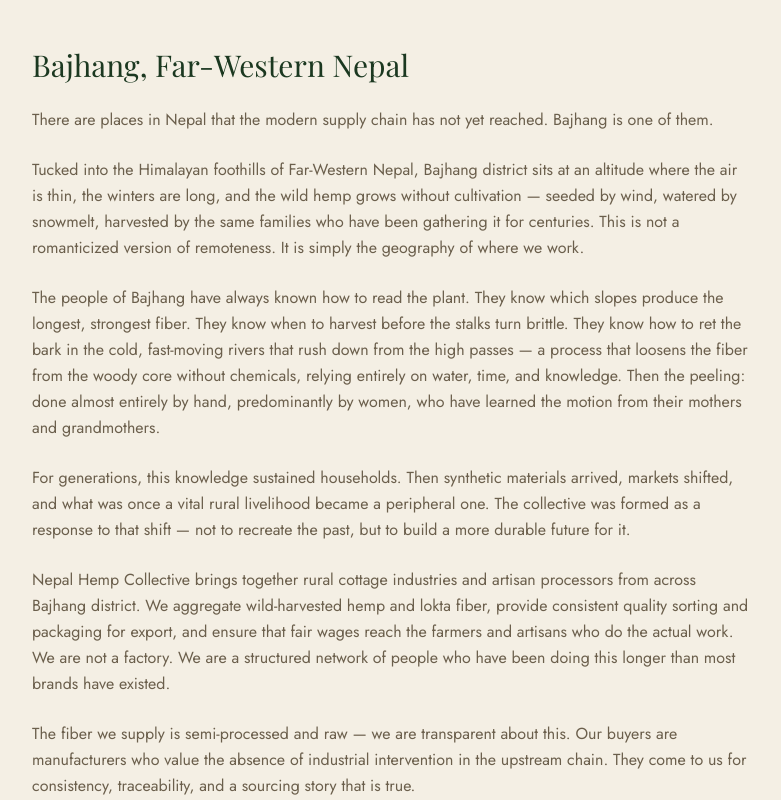
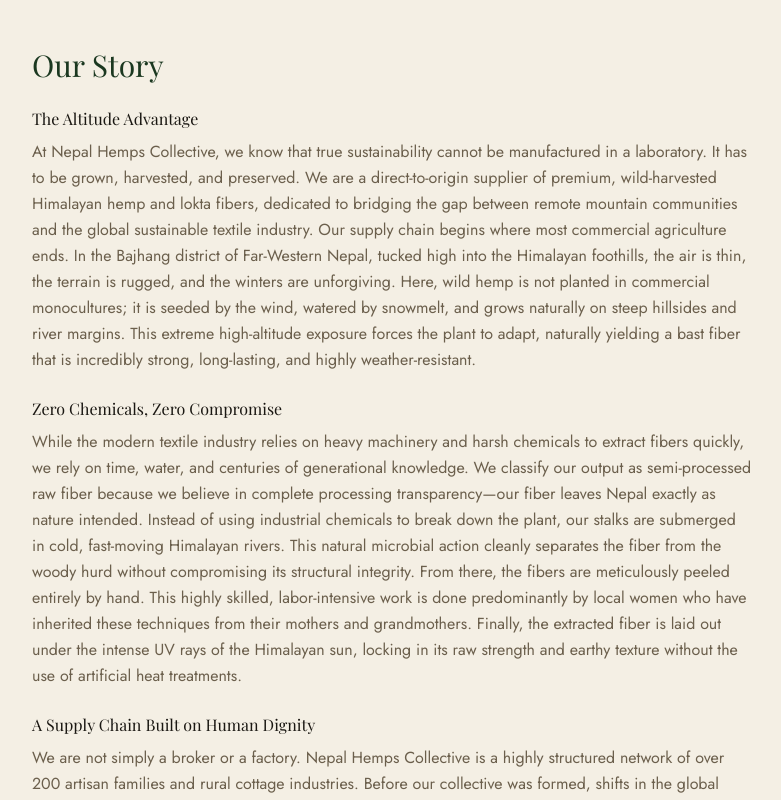
Before and after one commit to nierforprogramming/hemps, a Next.js app: page /story in a window 1280 px wide. Shown: the part 600-1400 px from the top of the page, without its empty margins (248-1029 px from the left). Built offline with nearby package versions, Linux system fonts and the light colour scheme; a web font is replaced by a local one.

Commit message:
Text updates for our story section

```diff
--- a/src/app/story/page.jsx
+++ b/src/app/story/page.jsx
@@ -28,8 +28,10 @@
             data-aos-delay="200"
             className="font-serif text-4xl md:text-5xl lg:text-6xl leading-[1.1] mb-6"
           >
-            <span className="block">Where the Mountains</span>
-            <span className="block italic text-secondary/90">Do the Work</span>
+            <span className="block">Forged in the Himalayas,</span>
+            <span className="block italic text-secondary/90">
+              Structured for the World.
+            </span>
           </h1>
 
           <p
@@ -50,96 +52,103 @@
               data-aos="fade-up"
               className="font-serif text-2xl md:text-3xl text-primary"
             >
-              Bajhang, Far-Western Nepal
+              Our Story
             </h2>
 
-            <p
+            <div className="space-y-2">
+              <h3
                 data-aos="fade-up"
                 data-aos-delay="100"
-              className="text-muted leading-relaxed"
+                className="font-serif"
               >
-              There are places in Nepal that the modern supply chain has not yet
-              reached. Bajhang is one of them.
-            </p>
-
-            <p
-              data-aos="fade-up"
-              data-aos-delay="150"
-              className="text-muted leading-relaxed"
-            >
-              Tucked into the Himalayan foothills of Far-Western Nepal, Bajhang
-              district sits at an altitude where the air is thin, the winters
-              are long, and the wild hemp grows without cultivation — seeded by
-              wind, watered by snowmelt, harvested by the same families who have
-              been gathering it for centuries. This is not a romanticized
-              version of remoteness. It is simply the geography of where we
-              work.
-            </p>
-
+                The Altitude Advantage
+              </h3>
               <p
                 data-aos="fade-up"
                 data-aos-delay="200"
                 className="text-muted leading-relaxed"
               >
-              The people of Bajhang have always known how to read the plant.
-              They know which slopes produce the longest, strongest fiber. They
-              know when to harvest before the stalks turn brittle. They know how
-              to ret the bark in the cold, fast-moving rivers that rush down
-              from the high passes — a process that loosens the fiber from the
-              woody core without chemicals, relying entirely on water, time, and
-              knowledge. Then the peeling: done almost entirely by hand,
-              predominantly by women, who have learned the motion from their
-              mothers and grandmothers.
+                At Nepal Hemps Collective, we know that true sustainability
+                cannot be manufactured in a laboratory. It has to be grown,
+                harvested, and preserved. We are a direct-to-origin supplier of
+                premium, wild-harvested Himalayan hemp and lokta fibers,
+                dedicated to bridging the gap between remote mountain
+                communities and the global sustainable textile industry. Our
+                supply chain begins where most commercial agriculture ends. In
+                the Bajhang district of Far-Western Nepal, tucked high into the
+                Himalayan foothills, the air is thin, the terrain is rugged, and
+                the winters are unforgiving. Here, wild hemp is not planted in
+                commercial monocultures; it is seeded by the wind, watered by
+                snowmelt, and grows naturally on steep hillsides and river
+                margins. This extreme high-altitude exposure forces the plant to
+                adapt, naturally yielding a bast fiber that is incredibly
+                strong, long-lasting, and highly weather-resistant.
               </p>
+            </div>
 
+            <div className="space-y-2">
+              <h3
+                data-aos="fade-up"
+                data-aos-delay="100"
+                className="font-serif"
+              >
+                Zero Chemicals, Zero Compromise
+              </h3>
               <p
                 data-aos="fade-up"
-              data-aos-delay="250"
+                data-aos-delay="200"
                 className="text-muted leading-relaxed"
               >
-              For generations, this knowledge sustained households. Then
-              synthetic materials arrived, markets shifted, and what was once a
-              vital rural livelihood became a peripheral one. The collective was
-              formed as a response to that shift — not to recreate the past, but
-              to build a more durable future for it.
+                While the modern textile industry relies on heavy machinery and
+                harsh chemicals to extract fibers quickly, we rely on time,
+                water, and centuries of generational knowledge. We classify our
+                output as semi-processed raw fiber because we believe in
+                complete processing transparency—our fiber leaves Nepal exactly
+                as nature intended. Instead of using industrial chemicals to
+                break down the plant, our stalks are submerged in cold,
+                fast-moving Himalayan rivers. This natural microbial action
+                cleanly separates the fiber from the woody hurd without
+                compromising its structural integrity. From there, the fibers
+                are meticulously peeled entirely by hand. This highly skilled,
+                labor-intensive work is done predominantly by local women who
+                have inherited these techniques from their mothers and
+                grandmothers. Finally, the extracted fiber is laid out under the
+                intense UV rays of the Himalayan sun, locking in its raw
+                strength and earthy texture without the use of artificial heat
+                treatments.
               </p>
+            </div>
 
+            <div className="space-y-2">
+              <h3
+                data-aos="fade-up"
+                data-aos-delay="100"
+                className="font-serif"
+              >
+                A Supply Chain Built on Human Dignity
+              </h3>
               <p
                 data-aos="fade-up"
-              data-aos-delay="300"
+                data-aos-delay="200"
                 className="text-muted leading-relaxed"
               >
-              Nepal Hemp Collective brings together rural cottage industries and
-              artisan processors from across Bajhang district. We aggregate
-              wild-harvested hemp and lokta fiber, provide consistent quality
-              sorting and packaging for export, and ensure that fair wages reach
-              the farmers and artisans who do the actual work. We are not a
-              factory. We are a structured network of people who have been doing
-              this longer than most brands have existed.
+                We are not simply a broker or a factory. Nepal Hemps Collective
+                is a highly structured network of over 200 artisan families and
+                rural cottage industries. Before our collective was formed,
+                shifts in the global market threatened to render this ancient
+                knowledge obsolete. By aggregating this wild-harvested fiber and
+                standardizing the quality for export, we have created a durable
+                economic engine for these remote communities. We bypass
+                traditional middlemen, ensuring that fair, premium wages go
+                directly into the hands of the people who hike the hills, cut
+                the stalks, and peel the fibers. Today, Nepal Hemps Collective
+                successfully supplies partners across 18 international export
+                destinations. When you source from us, you are not just buying
+                raw material. You are securing a 100% chemical-free, transparent
+                upstream supply chain—and investing in a profoundly positive
+                future for the communities that make it possible.
               </p>
-
-            <p
-              data-aos="fade-up"
-              data-aos-delay="350"
-              className="text-muted leading-relaxed"
-            >
-              The fiber we supply is semi-processed and raw — we are transparent
-              about this. Our buyers are manufacturers who value the absence of
-              industrial intervention in the upstream chain. They come to us for
-              consistency, traceability, and a sourcing story that is true.
-            </p>
-
-            <p
-              data-aos="fade-up"
-              data-aos-delay="400"
-              className="text-muted leading-relaxed"
-            >
-              What we want for the next generation of Bajhang&apos:s artisans is
-              straightforward: that their knowledge is worth something on the
-              global market, that they are paid fairly for it, and that the wild
-              hemp growing on their hillsides is recognized as what it is — one
-              of the world&apos:s most traceable, sustainable plant fibers.
-            </p>
+            </div>
           </div>
         </div>
       </section>
```
Also changed, not shown: prd.txt. Lines whose indentation alone changed are shown as unchanged.
